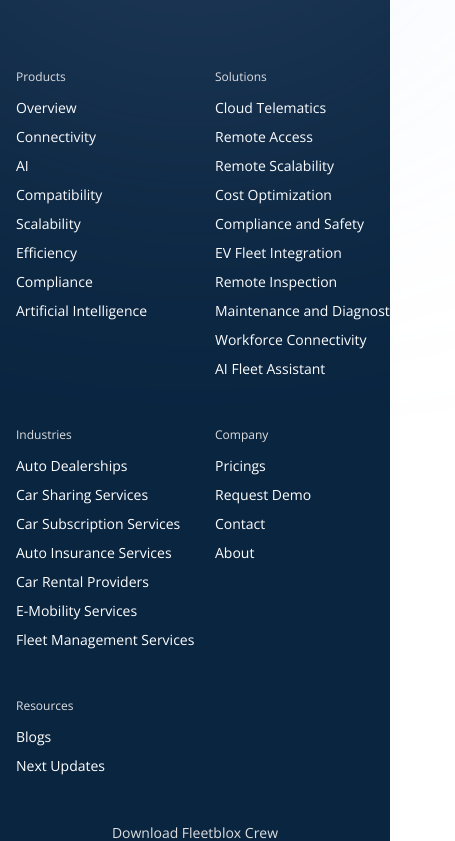
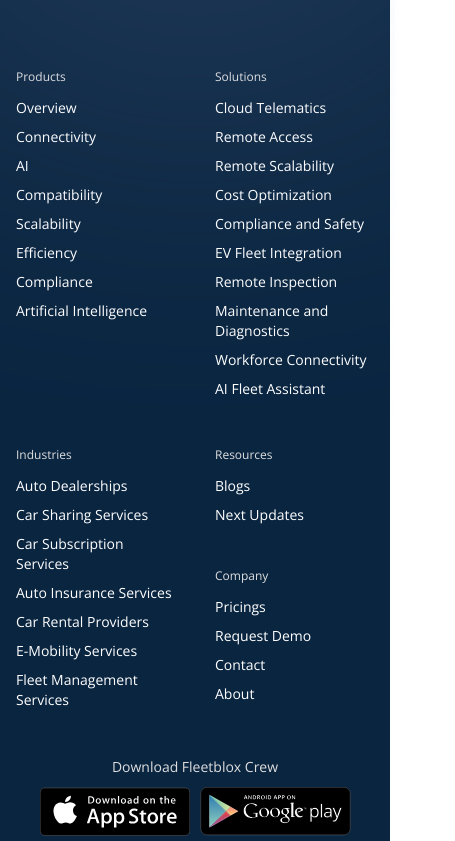
Before and after one commit to munimulinfo/Fleetblox-landing-page, a Next.js app: page /under-development in a window 390 px wide. Shown: the part 1203-2044 px from the top of the page, 455 px wide, since content can reach past the window. Built offline with nearby package versions, Linux system fonts and the light colour scheme.

Commit message:
resolve footer issue

```diff
--- a/src/components/ui/shared/Footer.tsx
+++ b/src/components/ui/shared/Footer.tsx
@@ -86,9 +86,9 @@
               </div>
             </div>
             {/* pages section */}
-            <div className="grid grid-cols-2 lg:grid-cols-5 text-[16px] font-openSans font-normal text-white leading-6 gap-10">
+            <div className="lg:flex grid grid-cols-2 md:grid-cols-3 lg:grid-cols-5 text-[16px] font-openSans font-normal text-white leading-6 gap-10 lg:gap-[60px]">
               {/* product section */}
-              <div className="text-[14px] w-[150px] leading-5">
+              <div className="text-[14px] leading-5">
                 <h5 className=" font-openSans text-[#DFDFDF] text-[12px] leading-normal mb-[10px] ">
                   Products
                 </h5>
@@ -132,7 +132,7 @@
                 </Link>
               </div>
               {/* solutions */}
-              <div className=" text-[14px] leading-5 w-[240px]">
+              <div className=" text-[14px] leading-5 ">
                 <h5 className=" font-openSans text-[#DFDFDF] text-[12px] leading-normal mb-[10px] ">
                   Solutions
                 </h5>
@@ -189,7 +189,7 @@
                 </Link>
               </div>
               {/* Industries section */}
-              <div className="text-[14px] leading-5 w-[240px]">
+              <div className="text-[14px] leading-5 ">
                 <h5 className=" font-openSans text-[#DFDFDF] text-[12px] leading-normal mb-[10px] ">
                   Industries
                 </h5>
@@ -229,8 +229,60 @@
                   </h5>
                 </Link>
               </div>
+              {/* mobile view company and resources */}
+              <div className="flex md:hidden  flex-col gap-[35px] ">
+                {/* Resourse pages */}
+                <div className="text-[14px] leading-5 ">
+                  <h5 className=" font-openSans text-[#DFDFDF] text-[12px] leading-normal mb-[10px] ">
+                    Resources
+                  </h5>
+                  <Link href="/under-development">
+                    <h5 className=" font-openSans py-[2px] mb-[5px]">Blogs</h5>
+                  </Link>
+                  <Link href="/under-development">
+                    <h5 className=" font-openSans py-[2px] mb-[5px]">
+                      Next Updates
+                    </h5>
+                  </Link>
+                </div>
+                {/* company section */}
+                <div className="text-[14px] leading-5 ">
+                  <h5 className=" font-openSans text-[#DFDFDF] text-[12px] leading-normal mb-[10px] ">
+                    Company
+                  </h5>
+                  <Link href="/pricings">
+                    <h5 className=" font-openSans py-[2px] mb-[5px]">
+                      Pricings
+                    </h5>
+                  </Link>
+                  <Link href="/under-development">
+                    <h5 className=" font-openSans py-[2px] mb-[5px] block lg:hidden">
+                      Request Demo
+                    </h5>
+                  </Link>
+                  <div className="cursor-pointer hidden lg:block">
+                    <RequestDemoModal
+                      button={
+                        <h5 className=" font-openSans py-[2px] mb-[5px]">
+                          Request Demo
+                        </h5>
+                      }
+                    />
+                  </div>
+                  <Link href="/contact">
+                    <h5 className=" font-openSans py-[2px] mb-[5px]">
+                      Contact
+                    </h5>
+                  </Link>
+                  <Link href="/under-development">
+                    <h5 className=" font-openSans py-[2px] mb-[5px]">About</h5>
+                  </Link>
+                </div>
+              </div>
+
+              {/* Desktop view company and resources */}
               {/* company section */}
-              <div className="text-[14px] leading-5 w-[120px]">
+              <div className="text-[14px] hidden md:block leading-5 ">
                 <h5 className=" font-openSans text-[#DFDFDF] text-[12px] leading-normal mb-[10px] ">
                   Company
                 </h5>
@@ -258,8 +310,8 @@
                   <h5 className=" font-openSans py-[2px] mb-[5px]">About</h5>
                 </Link>
               </div>
-              {/* Resourse pages */}
-              <div className="text-[14px] leading-5 w-[120px]">
+              {/* resources pages */}
+              <div className="text-[14px] hidden md:block leading-5 ">
                 <h5 className=" font-openSans text-[#DFDFDF] text-[12px] leading-normal mb-[10px] ">
                   Resources
                 </h5>
```
